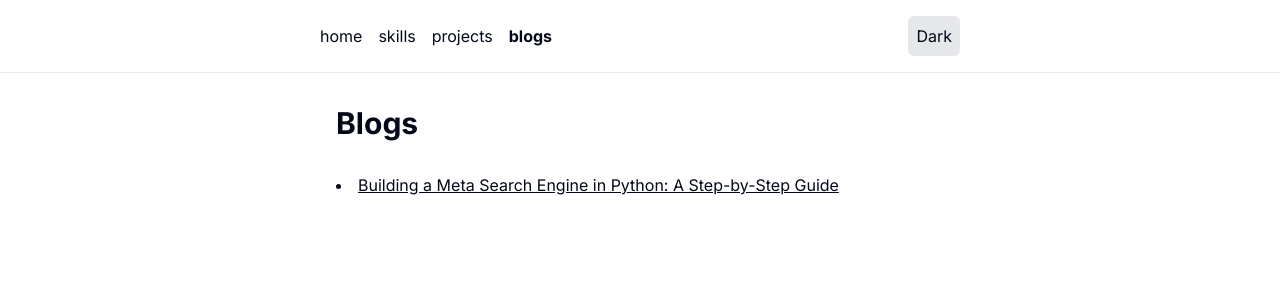
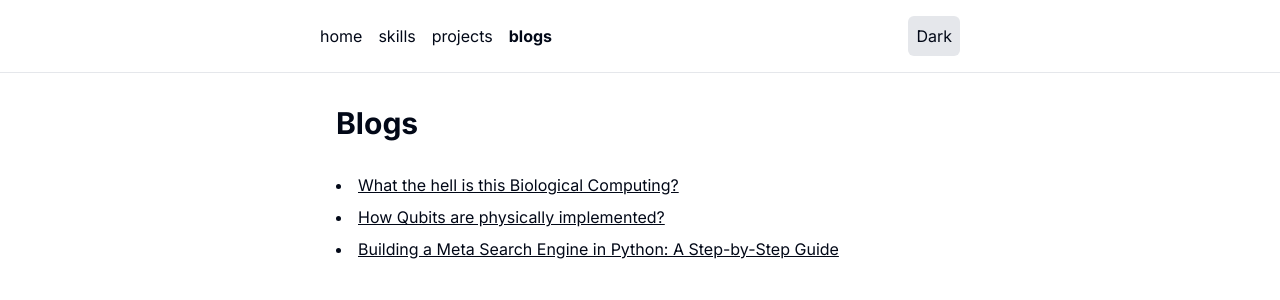
Before and after one commit to thisisanshgupta/thisismyportfolio, a Next.js app: page /blogs in a window 1280 px wide. Shown: the top 300 px of the page. Built offline with nearby package versions, Linux system fonts and the light colour scheme.

Commit message:
Update page.tsx

```diff
--- a/app/blogs/page.tsx
+++ b/app/blogs/page.tsx
@@ -8,6 +8,8 @@ export default function Blogs() {
       <main className="max-w-2xl mx-auto p-4 md:p-8">
         <h1 className="text-3xl font-bold mb-8">Blogs</h1>
         <ul className="list-disc list-inside space-y-2">
+          <li><Link href="https://dev.to/thisisanshgupta/what-the-hell-is-this-biological-computing-4fm2" className="underline">What the hell is this Biological Computing? </Link></li>
+          <li><Link href="https://dev.to/thisisanshgupta/how-qubits-are-physically-implemented-5bd9" className="underline">How Qubits are physically implemented? </Link></li>
           <li><Link href="https://dev.to/thisisanshgupta/building-a-meta-search-engine-in-python-a-step-by-step-guide-1jb8" className="underline">Building a Meta Search Engine in Python: A Step-by-Step Guide </Link></li>
         </ul>
       </main>
```
